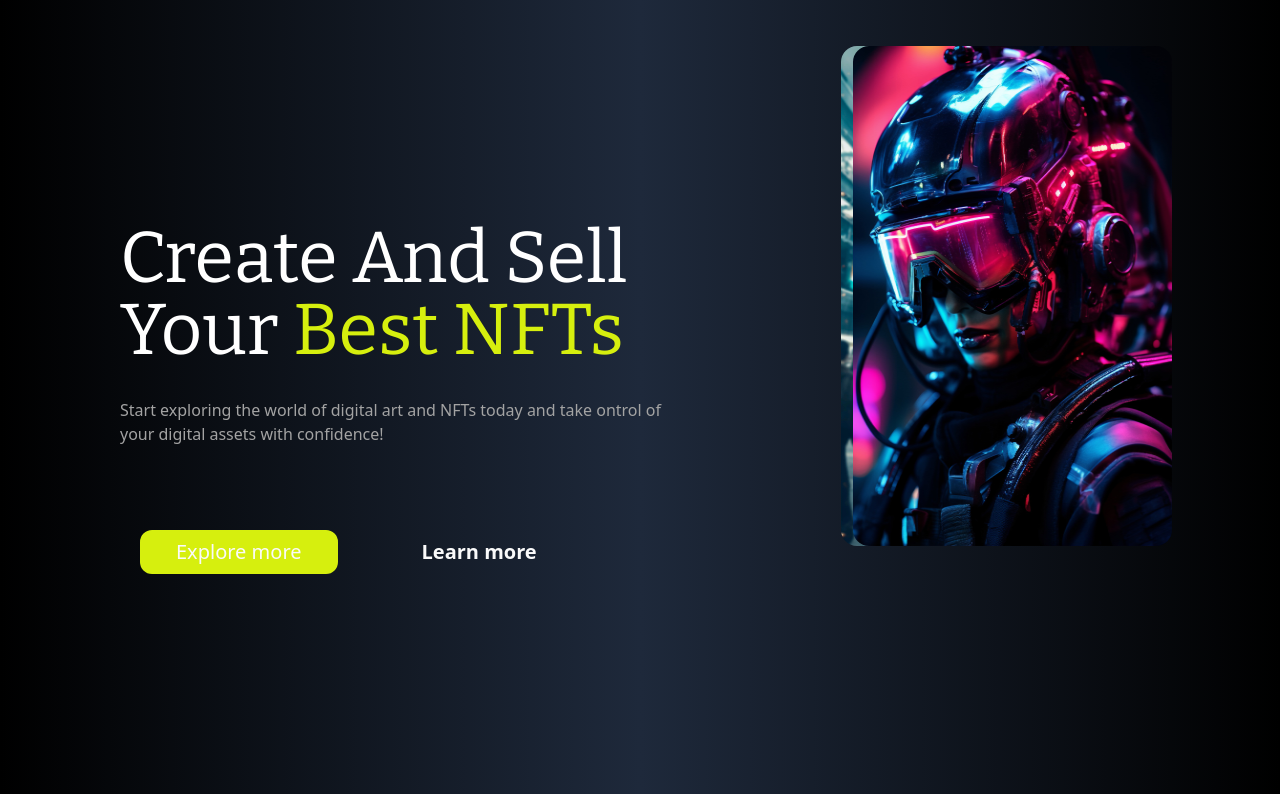
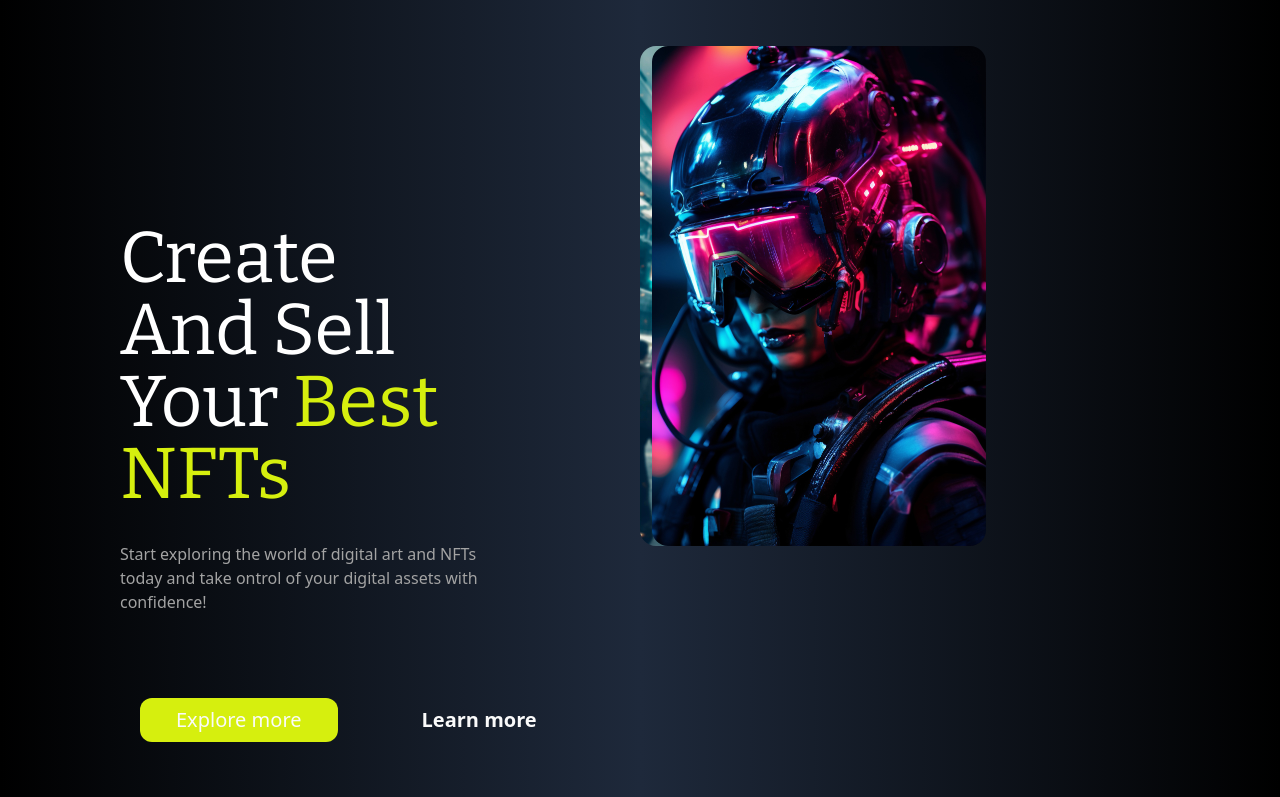
Before and after one commit to Reivah/Digital-Art, a plain HTML site: page index.html in a window 1280 px wide. Shown: the part 2000-2797 px from the top of the page. Drawn offline with nearby package versions, Linux system fonts and the light colour scheme.

Commit message:
changing width of left div to 50%

```diff
--- a/index.html
+++ b/index.html
@@ -168,7 +168,7 @@
         </section>
 
         <section class="container min-w-full  flex flex-col lg:flex-row   ">
-            <div class="flex flex-col text-center   text-white  lg:mt-[200px] lg:mb-[200px] ">
+            <div class="flex flex-col text-center   text-white  lg:mt-[200px] lg:mb-[200px] lg:w-[50%] ">
                 <div class="lg:pr-[150px] lg:mb-8 lg:text-left ">
                     <h1 class="mb-8  text-5xl capitalize font-bitter lg:text-7xl">Create and sell your<span
                             class="text-yellow"> Best NFTs</span></h1>
```
